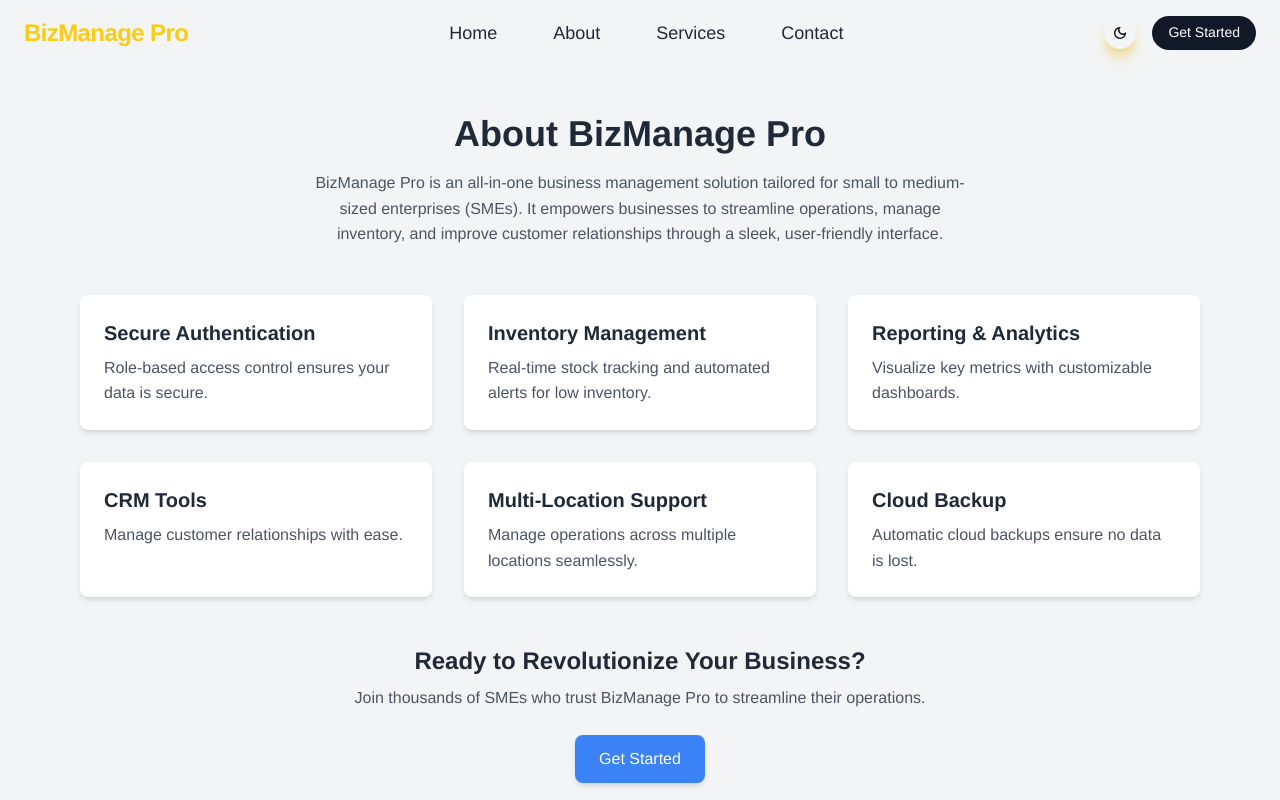
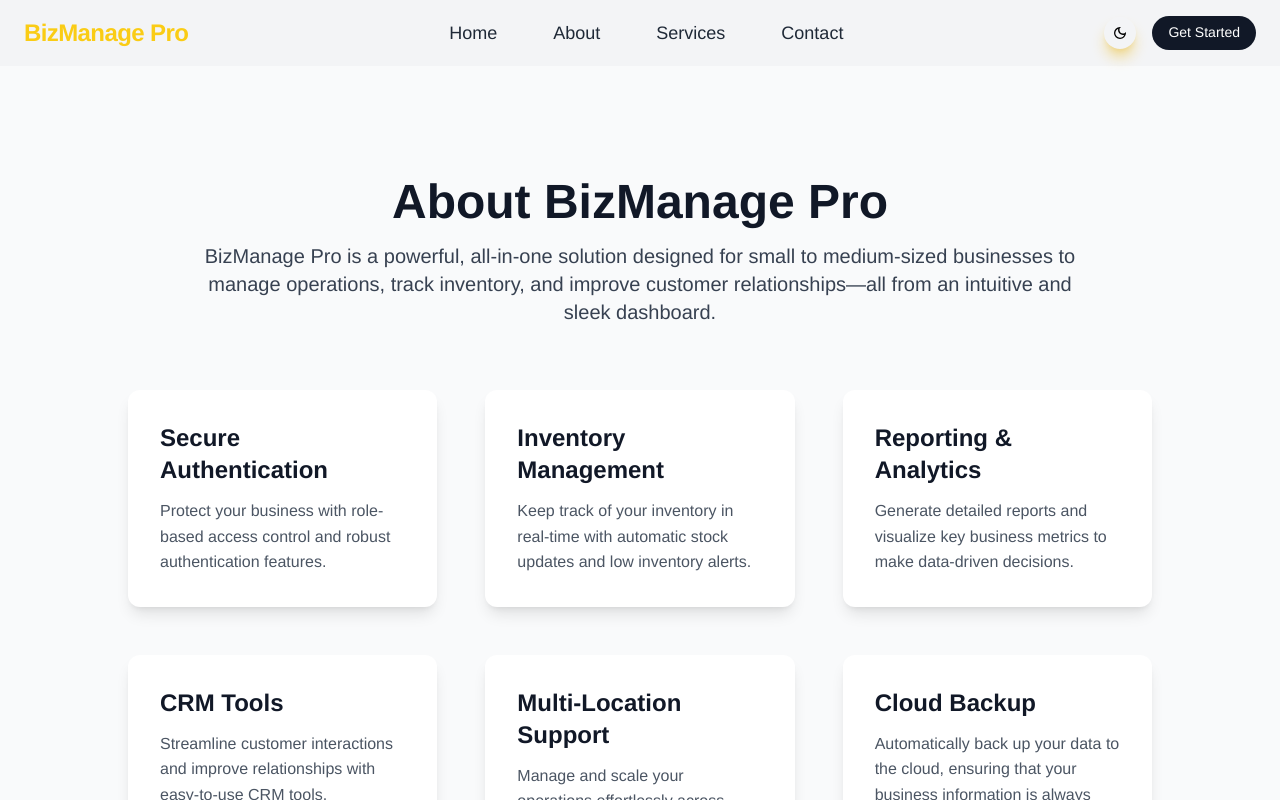
Before and after one commit to R1MO9/BizManage-Pro, a React (Vite) app in the folder client/: page /about in a window 1280 px wide. Shown: the top 800 px of the page. Built offline with nearby package versions, Linux system fonts and the light colour scheme.

Commit message:
feat: add profile dropdown component and update navbar; adjust theme toggle button styles

```diff
--- a/client/package.json
+++ b/client/package.json
@@ -14,6 +14,7 @@
     "chart.js": "^4.4.6",
     "class-variance-authority": "^0.7.0",
     "cookies": "^0.9.1",
+    "framer-motion": "^11.12.0",
     "graphql": "^16.9.0",
     "js-cookie": "^3.0.5",
     "jsonwebtoken": "^9.0.2",
@@ -27,6 +28,7 @@
     "react-dom": "^18.3.1",
     "react-icons": "^5.3.0",
     "react-loader-spinner": "^6.1.6",
+    "react-pro-sidebar": "^1.1.0",
     "react-redux": "^9.1.2",
     "react-router-dom": "^6.27.0",
     "react-toastify": "^10.0.6",
--- a/client/src/pages/about_page.jsx
+++ b/client/src/pages/about_page.jsx
@@ -1,89 +1,133 @@
 import React from "react";
+import { motion } from "framer-motion";
+import Button from "../components/common/button";
+import { Link } from "react-router-dom";
 
 const AboutPage = () => {
   return (
-    <div className="bg-gray-100 dark:bg-gray-900 min-h-screen flex flex-col items-center px-6 md:px-12 lg:px-20 transition-colors duration-300">
+    <div className="bg-gray-50 dark:bg-gray-900 min-h-screen flex flex-col items-center px-8 py-16 md:px-16 md:py-20 lg:px-32 lg:py-28 transition-colors duration-300">
       {/* Page Header */}
-      <h1 className="text-4xl font-bold text-gray-800 dark:text-gray-100 mt-12">
-        About BizManage Pro
-      </h1>
-      <p className="text-gray-600 dark:text-gray-400 mt-4 text-center max-w-2xl">
-        BizManage Pro is an all-in-one business management solution tailored
-        for small to medium-sized enterprises (SMEs). It empowers businesses to
-        streamline operations, manage inventory, and improve customer
-        relationships through a sleek, user-friendly interface.
-      </p>
+      <motion.header
+        className="text-center mb-16"
+        initial={{ opacity: 0 }}
+        animate={{ opacity: 1 }}
+        transition={{ duration: 1 }}
+      >
+        <motion.h1
+          className="text-5xl font-extrabold text-gray-900 dark:text-gray-100 mb-4"
+          initial={{ opacity: 0 }}
+          animate={{ opacity: 1 }}
+          transition={{ duration: 1, delay: 0.2 }}
+        >
+          About BizManage Pro
+        </motion.h1>
+        <motion.p
+          className="text-xl text-gray-700 dark:text-gray-300 max-w-4xl mx-auto"
+          initial={{ opacity: 0 }}
+          animate={{ opacity: 1 }}
+          transition={{ duration: 1, delay: 0.4 }}
+        >
+          BizManage Pro is a powerful, all-in-one solution designed for small to medium-sized businesses to manage operations, track inventory, and improve customer relationships—all from an intuitive and sleek dashboard.
+        </motion.p>
+      </motion.header>
 
       {/* Features Section */}
-      <section className="mt-12 grid grid-cols-1 md:grid-cols-2 lg:grid-cols-3 gap-8 max-w-7xl">
+      <motion.section
+        className="w-full grid grid-cols-1 sm:grid-cols-2 lg:grid-cols-3 gap-12 max-w-6xl mx-auto"
+        initial={{ opacity: 0 }}
+        animate={{ opacity: 1 }}
+        transition={{ duration: 1, delay: 0.6 }}
+      >
         {/* Feature 1 */}
-        <div className="bg-white dark:bg-gray-800 p-6 rounded-lg shadow-md hover:shadow-lg transition-shadow">
-          <h3 className="text-xl font-semibold text-gray-800 dark:text-gray-100">
+        <div className="bg-white dark:bg-gray-800 p-8 rounded-xl shadow-lg hover:shadow-xl transition-shadow transform hover:scale-105">
+          <h3 className="text-2xl font-semibold text-gray-900 dark:text-gray-100 mb-3">
             Secure Authentication
           </h3>
-          <p className="text-gray-600 dark:text-gray-400 mt-2">
-            Role-based access control ensures your data is secure.
+          <p className="text-gray-600 dark:text-gray-400">
+            Protect your business with role-based access control and robust authentication features.
           </p>
         </div>
+
         {/* Feature 2 */}
-        <div className="bg-white dark:bg-gray-800 p-6 rounded-lg shadow-md hover:shadow-lg transition-shadow">
-          <h3 className="text-xl font-semibold text-gray-800 dark:text-gray-100">
+        <div className="bg-white dark:bg-gray-800 p-8 rounded-xl shadow-lg hover:shadow-xl transition-shadow transform hover:scale-105">
+          <h3 className="text-2xl font-semibold text-gray-900 dark:text-gray-100 mb-3">
             Inventory Management
           </h3>
-          <p className="text-gray-600 dark:text-gray-400 mt-2">
-            Real-time stock tracking and automated alerts for low inventory.
+          <p className="text-gray-600 dark:text-gray-400">
+            Keep track of your inventory in real-time with automatic stock updates and low inventory alerts.
           </p>
         </div>
+
         {/* Feature 3 */}
-        <div className="bg-white dark:bg-gray-800 p-6 rounded-lg shadow-md hover:shadow-lg transition-shadow">
-          <h3 className="text-xl font-semibold text-gray-800 dark:text-gray-100">
+        <div className="bg-white dark:bg-gray-800 p-8 rounded-xl shadow-lg hover:shadow-xl transition-shadow transform hover:scale-105">
+          <h3 className="text-2xl font-semibold text-gray-900 dark:text-gray-100 mb-3">
             Reporting & Analytics
           </h3>
-          <p className="text-gray-600 dark:text-gray-400 mt-2">
-            Visualize key metrics with customizable dashboards.
+          <p className="text-gray-600 dark:text-gray-400">
+            Generate detailed reports and visualize key business metrics to make data-driven decisions.
           </p>
         </div>
+
         {/* Feature 4 */}
-        <div className="bg-white dark:bg-gray-800 p-6 rounded-lg shadow-md hover:shadow-lg transition-shadow">
-          <h3 className="text-xl font-semibold text-gray-800 dark:text-gray-100">
+        <div className="bg-white dark:bg-gray-800 p-8 rounded-xl shadow-lg hover:shadow-xl transition-shadow transform hover:scale-105">
+          <h3 className="text-2xl font-semibold text-gray-900 dark:text-gray-100 mb-3">
             CRM Tools
           </h3>
-          <p className="text-gray-600 dark:text-gray-400 mt-2">
-            Manage customer relationships with ease.
+          <p className="text-gray-600 dark:text-gray-400">
+            Streamline customer interactions and improve relationships with easy-to-use CRM tools.
           </p>
         </div>
+
         {/* Feature 5 */}
-        <div className="bg-white dark:bg-gray-800 p-6 rounded-lg shadow-md hover:shadow-lg transition-shadow">
-          <h3 className="text-xl font-semibold text-gray-800 dark:text-gray-100">
+        <div className="bg-white dark:bg-gray-800 p-8 rounded-xl shadow-lg hover:shadow-xl transition-shadow transform hover:scale-105">
+          <h3 className="text-2xl font-semibold text-gray-900 dark:text-gray-100 mb-3">
             Multi-Location Support
           </h3>
-          <p className="text-gray-600 dark:text-gray-400 mt-2">
-            Manage operations across multiple locations seamlessly.
+          <p className="text-gray-600 dark:text-gray-400">
+            Manage and scale your operations effortlessly across multiple locations with seamless synchronization.
           </p>
         </div>
+
         {/* Feature 6 */}
-        <div className="bg-white dark:bg-gray-800 p-6 rounded-lg shadow-md hover:shadow-lg transition-shadow">
-          <h3 className="text-xl font-semibold text-gray-800 dark:text-gray-100">
+        <div className="bg-white dark:bg-gray-800 p-8 rounded-xl shadow-lg hover:shadow-xl transition-shadow transform hover:scale-105">
+          <h3 className="text-2xl font-semibold text-gray-900 dark:text-gray-100 mb-3">
             Cloud Backup
           </h3>
-          <p className="text-gray-600 dark:text-gray-400 mt-2">
-            Automatic cloud backups ensure no data is lost.
+          <p className="text-gray-600 dark:text-gray-400">
+            Automatically back up your data to the cloud, ensuring that your business information is always safe.
           </p>
         </div>
-      </section>
+      </motion.section>
+
+      {/* How It Works Section */}
+      <motion.section
+        className="mt-20 text-center max-w-3xl mx-auto"
+        initial={{ opacity: 0 }}
+        animate={{ opacity: 1 }}
+        transition={{ duration: 1, delay: 0.8 }}
+      >
+        <h2 className="text-4xl font-semibold text-gray-900 dark:text-gray-100 mb-4">
+          How BizManage Pro Works
+        </h2>
+        <p className="text-lg text-gray-700 dark:text-gray-300">
+          BizManage Pro simplifies your entire workflow with an easy-to-use dashboard. Whether you're managing inventory, customer relations, or tracking financial performance, everything is at your fingertips. Our solution is flexible and grows with your business.
+        </p>
+      </motion.section>
 
       {/* Call to Action */}
-      <div className="mt-12 text-center">
-        <h2 className="text-2xl font-semibold text-gray-800 dark:text-gray-100">
-          Ready to Revolutionize Your Business?
+      <div className="mt-16 text-center">
+        <h2 className="text-3xl font-semibold text-gray-900 dark:text-gray-100 mb-4">
+          Ready to Transform Your Business?
         </h2>
-        <p className="text-gray-600 dark:text-gray-400 mt-2">
-          Join thousands of SMEs who trust BizManage Pro to streamline their
-          operations.
+        <p className="text-lg text-gray-600 dark:text-gray-400 mb-6">
+          Join thousands of SMEs already benefiting from BizManage Pro's comprehensive suite of tools.
         </p>
-        <button className="mt-6 px-6 py-3 bg-blue-500 text-white rounded-lg shadow-md hover:bg-blue-600 transition duration-300">
-          Get Started
-        </button>
+
+        <Button>
+          <Link to="/business-profile" className="text-gray-50">
+            Get Started
+          </Link>
+        </Button>
       </div>
     </div>
   );
--- a/client/src/pages/not_found_page.jsx
+++ b/client/src/pages/not_found_page.jsx
@@ -25,7 +25,7 @@ const NotFound = () => {
             {/* Dark/Light Mode Toggle */}
             <button
                 onClick={toggleTheme}
-                className="absolute top-6 right-6 p-3 rounded-full text-2xl transition-all transform hover:scale-110 dark:text-yellow-400 text-blue-500 dark:bg-gray-800 bg-white dark:hover:bg-gray-600 hover:bg-blue-200 dark:hover:bg-gray-700"
+                className="absolute top-6 right-6 p-3 rounded-full text-2xl transition-all transform hover:scale-110 dark:text-yellow-400 text-blue-500 dark:bg-gray-800 bg-white hover:bg-blue-200 dark:hover:bg-gray-700"
             >
                 🌙 / 🌞
             </button>
```
Also changed, not shown: client/src/components/common/profile-dropdown.jsx (added, +84 -0 lines), client/src/components/navigation/navbar.jsx (+3 -14 lines), 1 other file (tests, documents, lock files or other folders).
